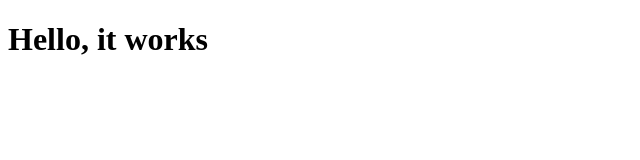
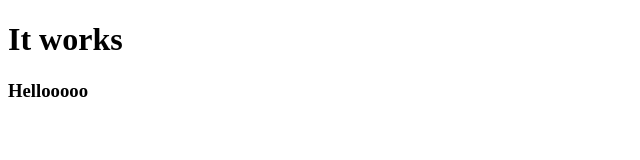
Before and after one commit to naaat-fm/naaat-fm.github.io, a plain HTML site: page index.html in a window 1280 px wide. Shown: the whole page, without its empty margins (0-640 px from the left). Drawn offline with Linux system fonts and the light colour scheme.

Commit message:
Update index.html

```diff
--- a/index.html
+++ b/index.html
@@ -1,11 +1,12 @@
 <!DOCTYPE html>
 <html lang="en">
-    <head>
-        <meta charset="UTF-8" />
-        <title>Document</title>
-    </head>
-    <body>
-        <h1>Hello, it works</h1>
-
-    </body>
+<head>
+    <meta charset="UTF-8">
+    <meta name="viewport" content="width=device-width, initial-scale=1.0">
+    <title>Document</title>
+</head>
+<body>
+    <h1>It works</h1>
+    <h3>Hellooooo</h3>
+</body>
 </html>
```
